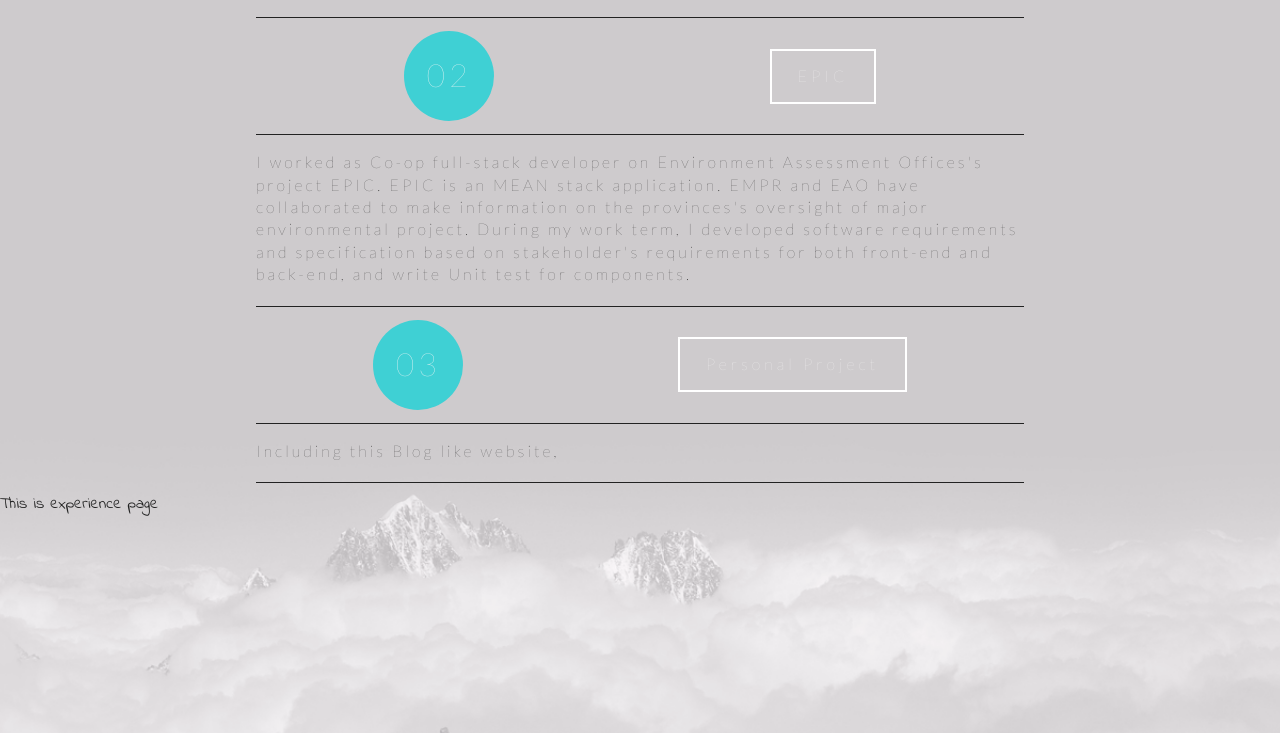
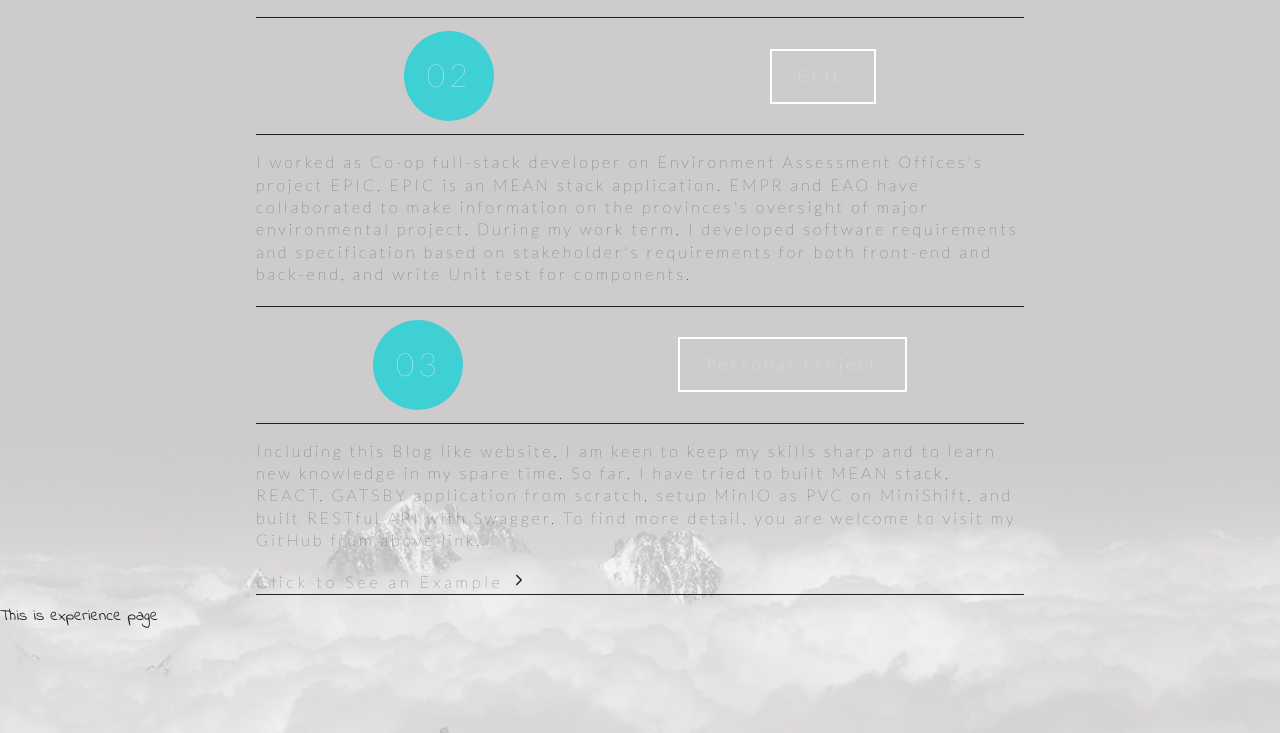
Before and after one commit to w8896699/blog, a Gatsby site: page / in a window 1280 px wide. Shown: the part 2042-2775 px from the top of the page. Built offline with nearby package versions, Linux system fonts and the light colour scheme; Gatsby itself is replaced by a stand-in of ours; a web font is replaced by a local one.

Commit message:
finish third page

```diff
--- a/src/components/roadComponent/Project.js
+++ b/src/components/roadComponent/Project.js
@@ -1,5 +1,6 @@
 import React from 'react';
 import styled from 'styled-components';
+import { IoIosArrowForward } from 'react-icons/io';
 
 
 const StyledContainer = styled.div`
@@ -36,6 +37,14 @@ const StyledProjectTitle = styled.a`
   background: var(--mainWhite);
   color: var(--primaryColor);
 }
+@media screen and (max-width: 567px) {
+    font-size: 0.5rem;
+    font-weight:bolder;
+    color: var(--mainBlack);
+    padding: 1rem;
+    text-align: center;
+    }
+
 `;
 
 const StyledBall = styled.div`
@@ -49,18 +58,39 @@ const StyledBall = styled.div`
   background: var(--primaryColor);
   font-weight: Boldest;
 
+  @media screen and (max-width: 567px) {
+    font-size: 1rem;
+    font-weight:bolder;
+    width: 60px;
+    height: 60px;
+    line-height: 60px;
+    }
+
 `;
 
 const StyledParagraph = styled.p`
 letter-spacing: 3px;
 
 `;
+const StyledParagraphContainer = styled.div`
+position: relative;
+`;
+
+const StyledExtraLink = styled.a`
+  text-decoration:none;
+  color: var(--mainBlack);
+  ${''}
+  bottom: 1px;
+  right: 16px;
+  font-size: 1rem;
+  :hover {
+    color: cyan;
+  }
+`;
 
 
 const pad = (d) => ((d < 10) ? `0${d.toString()}` : d.toString());
-const ProjectPage = ({ project }) => {
-  console.log('hiahia', project);
-  return (
+const ProjectPage = ({ project }) => (
   <StyledContainer>
     <StyledTitleContainer>
 
@@ -72,12 +102,20 @@ const ProjectPage = ({ project }) => {
         {project.projectName}
       </StyledProjectTitle>
     </StyledTitleContainer>
-      <div>
+    <StyledParagraphContainer>
 
       <StyledParagraph>{project.description}</StyledParagraph>
-      </div>
+      { project.extraUrl
+        && (
+        <StyledExtraLink href={project.extraUrl} target="_blank" rel="noopener noreferrer">
+          Click to See an Example
+          {' '}
+          <IoIosArrowForward />
+        </StyledExtraLink>
+        ) }
+
+    </StyledParagraphContainer>
   </StyledContainer>
 );
-};
 
 export default ProjectPage;
--- a/src/constants/projects.js
+++ b/src/constants/projects.js
@@ -2,7 +2,7 @@ export default [
   {
     id: 1,
     projectName: 'DevHub',
-    description: 'DevHub is a Gatsby app that DevHub aims to become the "Central Nervous System" for the growing BC Gov developer community. I have contributed on this project as developer for 4 month. During this period, we decreased 12.8% of technical debt and increase code maintainability from C to A. We also integrated Agolia search engin into our application to increase searching accuracy during my work term  ',
+    description: 'DevHub is a Gatsby app that DevHub aims to become the "Central Nervous System" for the growing BC Gov developer community. I have contributed on this project as developer for 4 month. During this period, we decreased 12.8% of technical debt and increase code maintainability from C to A. We also integrated Agolia search engin into our application life-cycle to increase searching accuracy during my work term  ',
     url: 'https://developer.gov.bc.ca/',
   },
   {
@@ -14,8 +14,9 @@ export default [
   {
     id: 3,
     projectName: 'Personal Project',
-    description: 'Including this Blog like website, ',
-    url: 'https://developer.gov.bc.ca/',
+    description: 'Including this Blog like website, I am keen to keep my skills sharp and to learn new knowledge in my spare time. So far, I have tried to built MEAN stack, REACT, GATSBY application from scratch, setup MinIO as PVC on MiniShift, and built RESTful API with Swagger. To find more detail, you are welcome to visit my GitHub from above link. ',
+    url: 'https://github.com/w8896699/',
+    extraUrl: 'https://react-practice-1.herokuapp.com/',
   },
 //   {
 //     id: 4,
```
Also changed, not shown: src/components/roadComponent/Experience.js (added, +12 -0 lines). Lines whose indentation alone changed are shown as unchanged.
